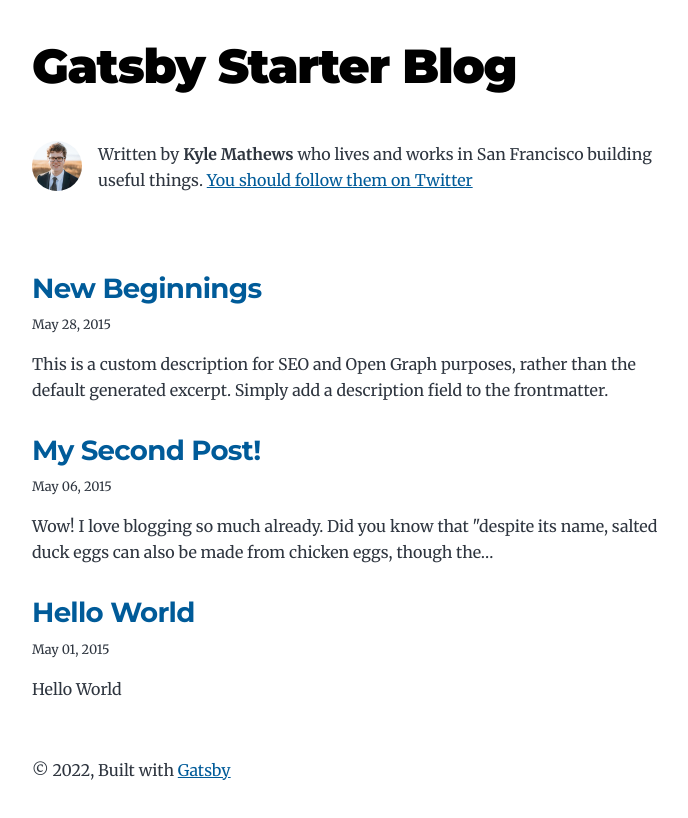
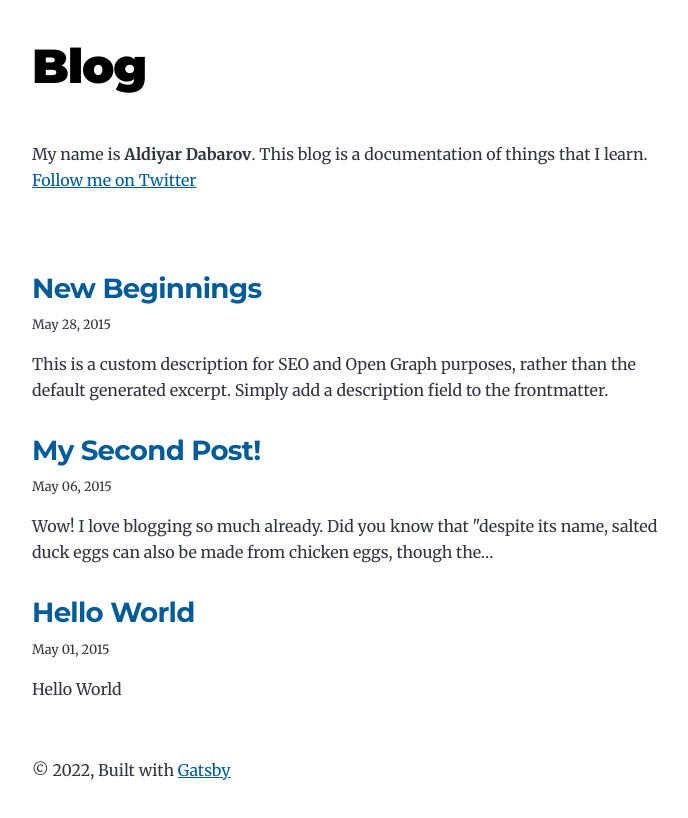
Before and after one commit to dabarov/blog, a Gatsby site: page / in a window 1280 px wide. Shown: the whole page, without its empty margins (292-980 px from the left). Built offline with nearby package versions, Linux system fonts and the light colour scheme; Gatsby itself is replaced by a stand-in of ours.

Commit message:
fix: change template information to mine

```diff
--- a/gatsby-config.js
+++ b/gatsby-config.js
@@ -1,14 +1,14 @@
 module.exports = {
   siteMetadata: {
-    title: `Gatsby Starter Blog`,
+    title: `Blog`,
     author: {
-      name: `Kyle Mathews`,
-      summary: `who lives and works in San Francisco building useful things.`,
+      name: `Aldiyar Dabarov`,
+      summary: `This blog is a documentation of things that I learn.`,
     },
-    description: `A starter blog demonstrating what Gatsby can do.`,
-    siteUrl: `https://gatsbystarterblogsource.gatsbyjs.io/`,
+    description: `A blog about .`,
+    siteUrl: `https://dabarov.github.io/blog/`,
     social: {
-      twitter: `kylemathews`,
+      twitter: `_dabarov`,
     },
   },
   plugins: [
@@ -105,7 +105,7 @@
               }
             `,
             output: "/rss.xml",
-            title: "Gatsby Starter Blog RSS Feed",
+            title: "Blog RSS Feed",
           },
         ],
       },
@@ -113,8 +113,8 @@
     {
       resolve: `gatsby-plugin-manifest`,
       options: {
-        name: `Gatsby Starter Blog`,
-        short_name: `GatsbyJS`,
+        name: `Blog`,
+        short_name: `Blog`,
         start_url: `/`,
         background_color: `#ffffff`,
         // This will impact how browsers show your PWA/website
--- a/src/components/bio.js
+++ b/src/components/bio.js
@@ -32,22 +32,12 @@
 
   return (
     <div className="bio">
-      <StaticImage
-        className="bio-avatar"
-        layout="fixed"
-        formats={["auto", "webp", "avif"]}
-        src="../images/profile-pic.png"
-        width={50}
-        height={50}
-        quality={95}
-        alt="Profile picture"
-      />
       {author?.name && (
         <p>
-          Written by <strong>{author.name}</strong> {author?.summary || null}
+          My name is <strong>{author.name}</strong>. {author?.summary || null}
           {` `}
           <a href={`https://twitter.com/${social?.twitter || ``}`}>
-            You should follow them on Twitter
+            Follow me on Twitter
           </a>
         </p>
       )}
```
Also changed, not shown: src/pages/using-typescript.tsx (deleted, +0 -54 lines), src/images/profile-pic.png (deleted).
